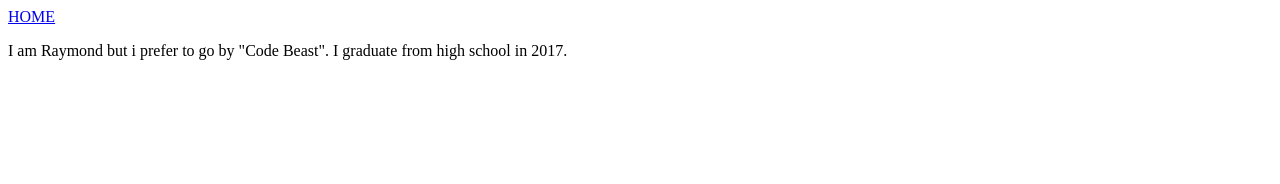
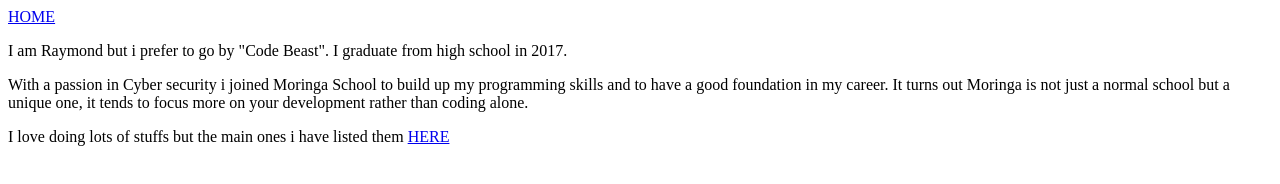
Before and after one commit to raymondyegon/raymondyegon.github.io, a plain HTML site: page aboutme.html in a window 1280 px wide. Drawn offline with Linux system fonts and the light colour scheme.

Commit message:
About me page written

```diff
--- a/aboutme.html
+++ b/aboutme.html
@@ -3,6 +3,7 @@
   <head>
     <meta charset="utf-8">
     <meta name="viewport" content="width=device-width" initial-scale="1">
+    <link rel="stylesheet" href="css/aboutme.css" media="all">
     <title>About Me</title>
   </head>
   <body>
@@ -11,6 +12,8 @@
     </header>
     <div class="container">
       <p>I am Raymond but i prefer to go by "Code Beast". I graduate from high school in 2017.</p>
+      <p>With a passion in Cyber security i joined Moringa School to build up my programming skills and to have a good foundation in my career. It turns out Moringa is not just a normal school but a unique one, it tends to focus more on your development rather than coding alone.</p>
+      <p>I love doing lots of stuffs but the main ones i have listed them <a href="favourites.html" id="link">HERE</a></p>
     </div>
   </body>
 </html>
```
